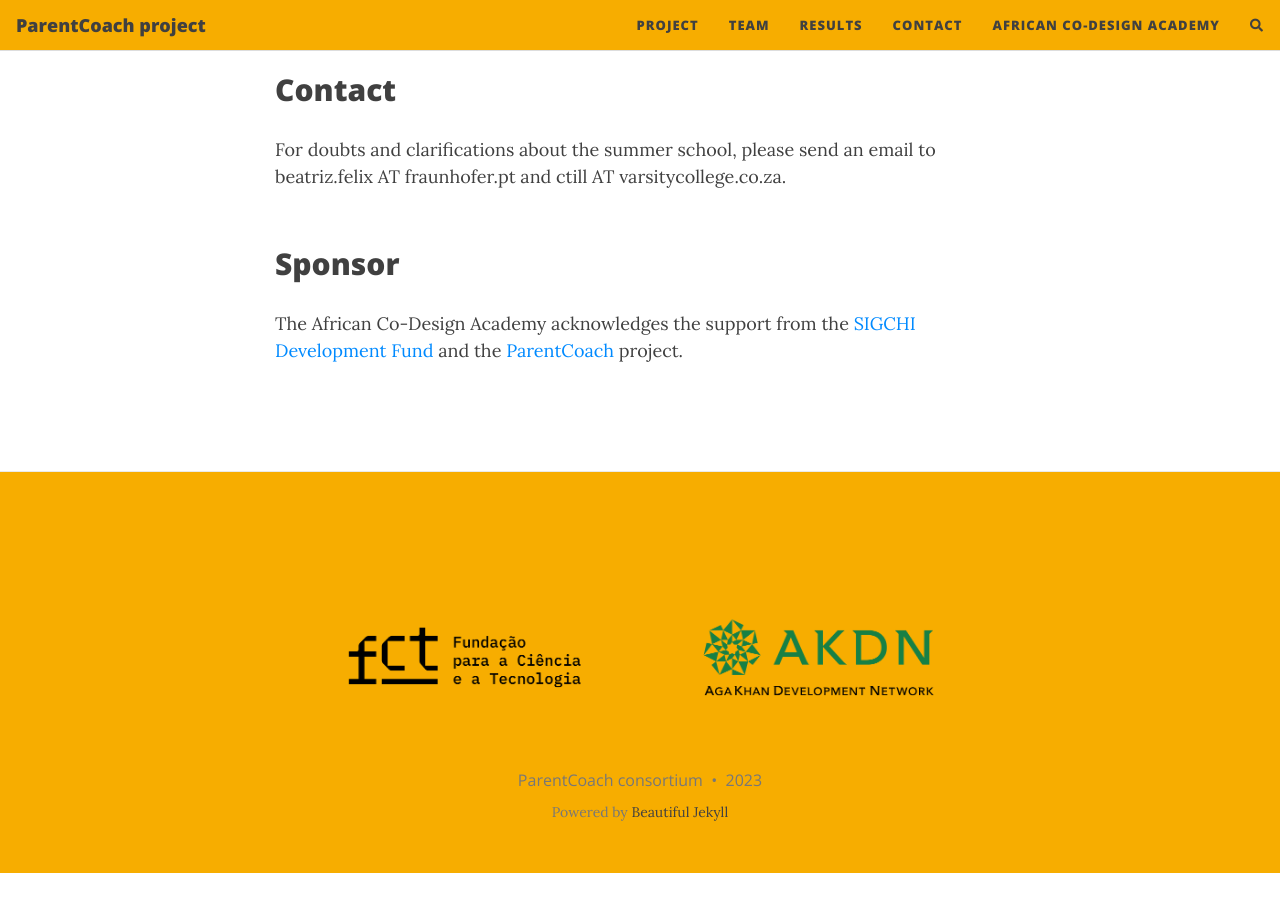
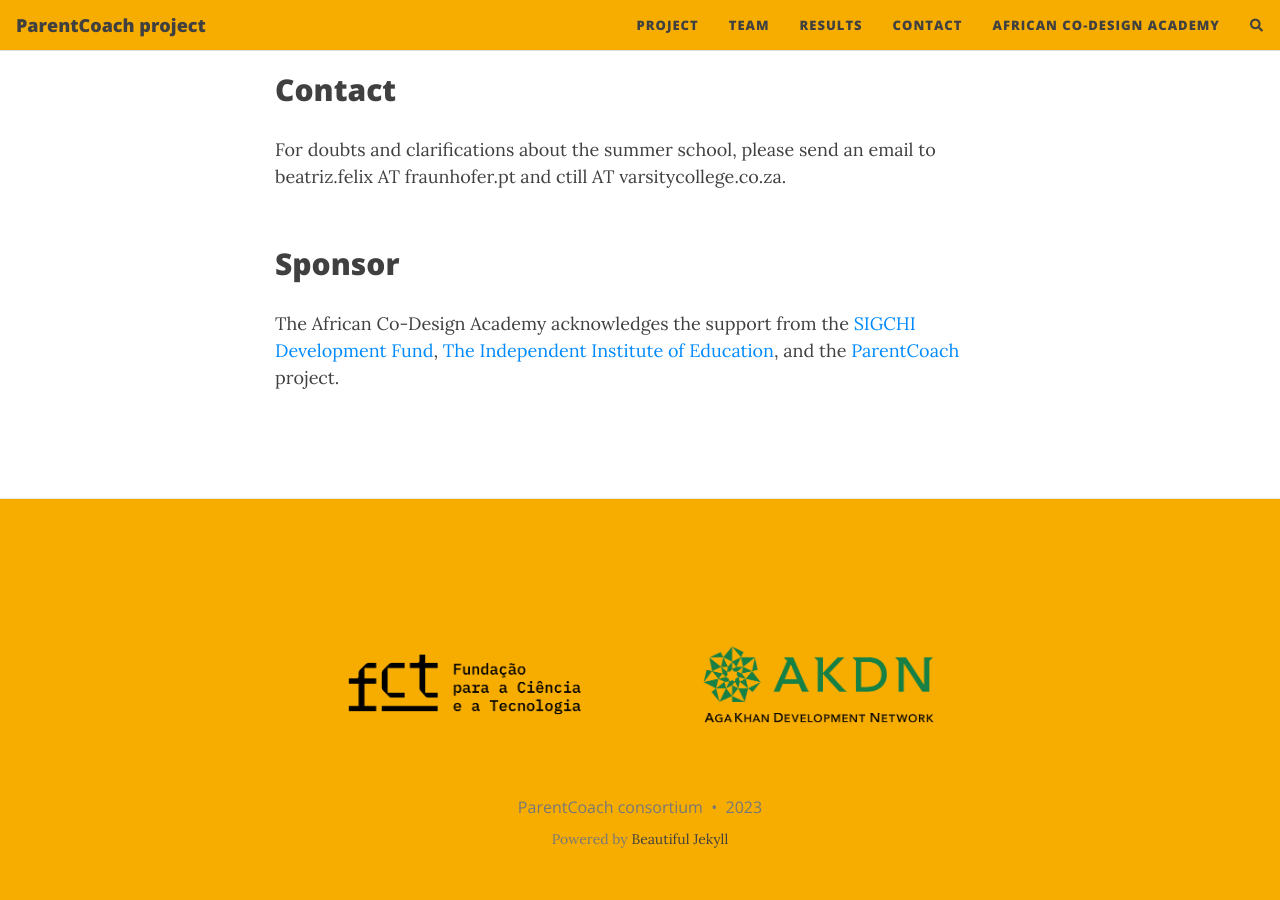
Before and after one commit to fraunhoferportugal/parentcoach-website, a Jekyll site: the page built from african-co-design-academy.md, in a window 1280 px wide and 900 px high, scrolled down 2211 px. Built offline with Jekyll 4.4.1, drawn with Linux system fonts in a browser that asks for light colours; nearby versions of some CDN libraries; comment, search, counter and statistics services are not loaded; before the commit the page ends 3084 px from its top, so only the background shows below that.

Commit message:
Update african-co-design-academy.md

```diff
--- a/african-co-design-academy.md
+++ b/african-co-design-academy.md
@@ -57,4 +57,4 @@ For doubts and clarifications about the summer school, please send an email to b
 
 
 ## Sponsor
-The African Co-Design Academy acknowledges the support from the [SIGCHI Development Fund](https://sigchi.org/resources/sigchi-development-fund/) and the [ParentCoach](https://parentcoach.projects.fraunhofer.pt) project.<br/><br/>
+The African Co-Design Academy acknowledges the support from the [SIGCHI Development Fund](https://sigchi.org/resources/sigchi-development-fund/), [The Independent Institute of Education](https://www.iie.ac.za/), and the [ParentCoach](https://parentcoach.projects.fraunhofer.pt) project.<br/><br/>
```
